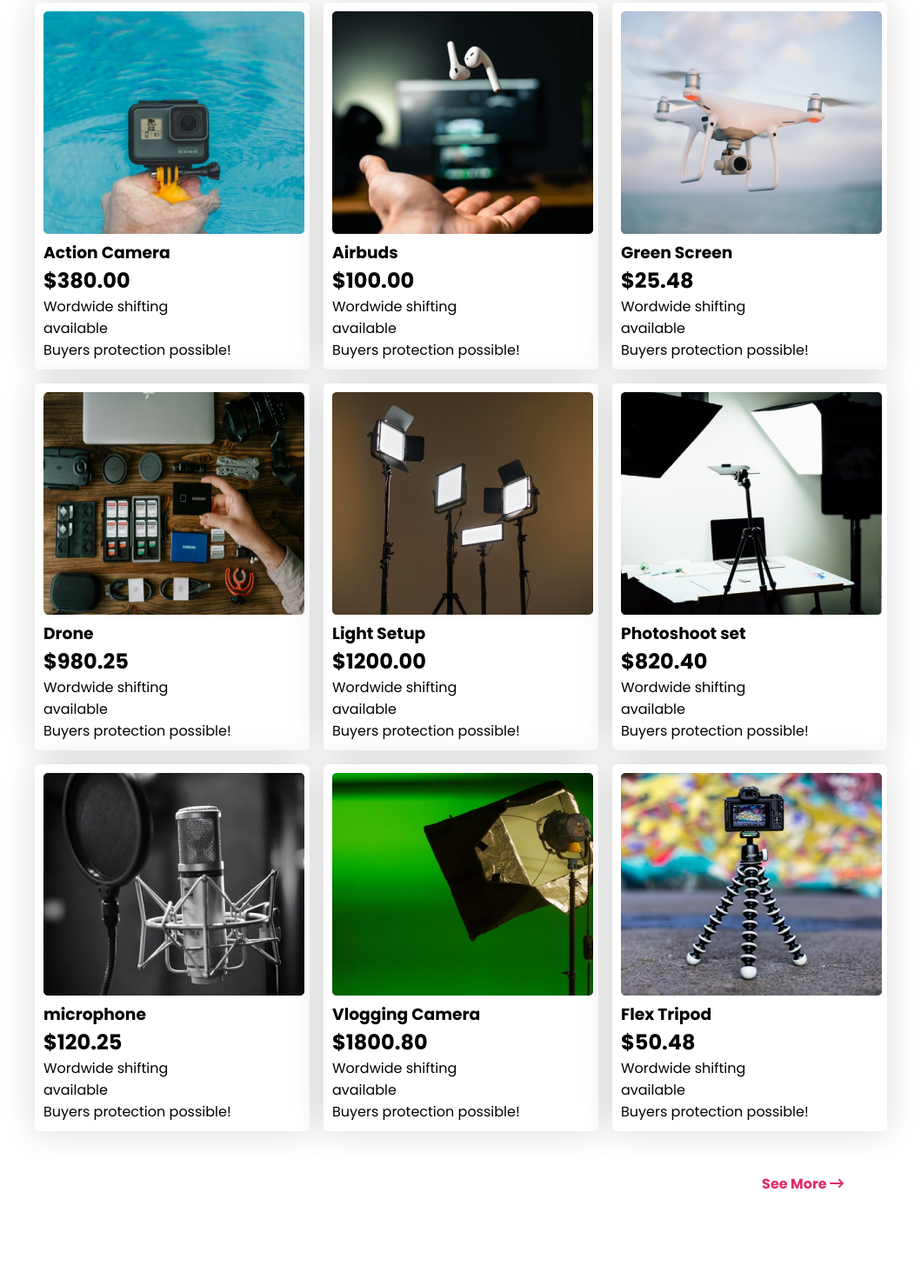
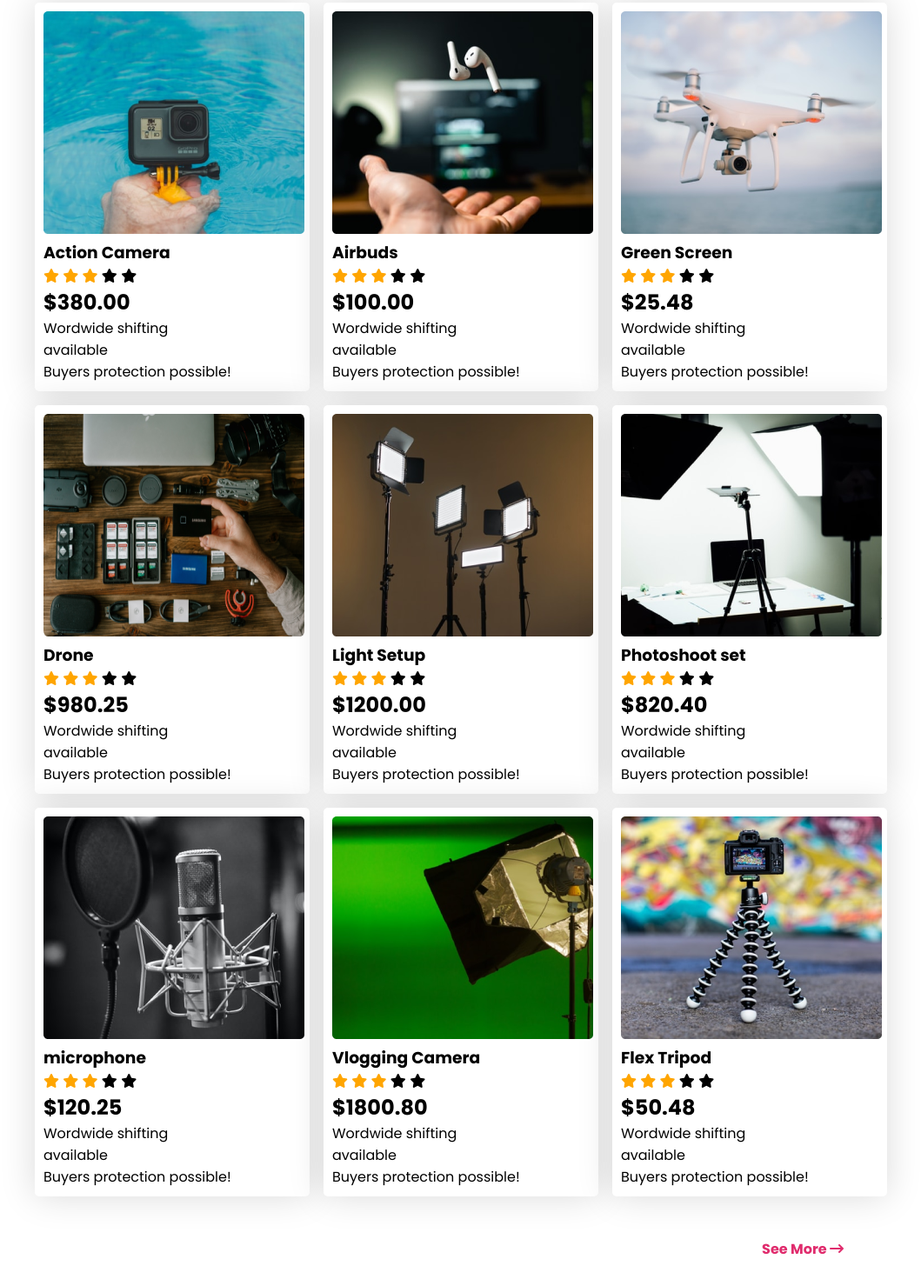
Before and after one commit to shohaib1996/influencer-gear-solve, a plain HTML site: page index.html in a window 1280 px wide. Shown: the part 895-2366 px from the top of the page at 87% size, without its empty margins (110-1169 px from the left). Drawn offline with Linux system fonts and the light colour scheme.

Commit message:
review added

```diff
--- a/index.html
+++ b/index.html
@@ -5,6 +5,8 @@
     <meta charset="UTF-8">
     <meta name="viewport" content="width=device-width, initial-scale=1.0">
     <title>Influencer Gear</title>
+    <link rel="stylesheet" href="https://cdnjs.cloudflare.com/ajax/libs/font-awesome/4.7.0/css/font-awesome.min.css">
+
     <link rel="preconnect" href="https://fonts.googleapis.com">
     <link rel="preconnect" href="https://fonts.gstatic.com" crossorigin>
     <link
@@ -32,7 +34,8 @@
         <div class="header-content">
             <div class="header-info">
                 <h1 class="header-title">Start your Journey as Influencer</h1>
-                <p class="header-desc">Lorem ipsum dolor sit amet, consectetur adipiscing elit. Sem vestibulum sed scelerisque eros. Lectus faucibus.</p>
+                <p class="header-desc">Lorem ipsum dolor sit amet, consectetur adipiscing elit. Sem vestibulum sed
+                    scelerisque eros. Lectus faucibus.</p>
                 <button class="btn-primary">Preebook Now <i class="fa-solid fa-arrow-right-long"></i></button>
             </div>
             <div class="header-img">
@@ -58,54 +61,117 @@
                 <div class="card">
                     <img src="images/action.png" alt="">
                     <h3 class="card-title">Action Camera</h3>
+                    <div class="review">
+                        <span class="fa fa-star checked"></span>
+                        <span class="fa fa-star checked"></span>
+                        <span class="fa fa-star checked"></span>
+                        <span class="fa fa-star"></span>
+                        <span class="fa fa-star"></span>
+                    </div>
                     <h2 class="card-price">$380.00</h2>
                     <p class="card-desc">Wordwide shifting <br>available<br>Buyers protection possible!</p>
                 </div>
                 <div class="card">
                     <img src="images/airpod.png" alt="">
                     <h3 class="card-title">Airbuds</h3>
+                    <div class="review">
+                        <span class="fa fa-star checked"></span>
+                        <span class="fa fa-star checked"></span>
+                        <span class="fa fa-star checked"></span>
+                        <span class="fa fa-star"></span>
+                        <span class="fa fa-star"></span>
+                    </div>
                     <h2 class="card-price">$100.00</h2>
                     <p class="card-desc">Wordwide shifting <br>available<br>Buyers protection possible!</p>
                 </div>
                 <div class="card">
                     <img src="images/drone.png" alt="">
                     <h3 class="card-title">Green Screen</h3>
+                    <div class="review">
+                        <span class="fa fa-star checked"></span>
+                        <span class="fa fa-star checked"></span>
+                        <span class="fa fa-star checked"></span>
+                        <span class="fa fa-star"></span>
+                        <span class="fa fa-star"></span>
+                    </div>
                     <h2 class="card-price">$25.48</h2>
                     <p class="card-desc">Wordwide shifting <br>available<br>Buyers protection possible!</p>
                 </div>
                 <div class="card">
                     <img src="images/gear.png" alt="">
                     <h3 class="card-title">Drone</h3>
+                    <div class="review">
+                        <span class="fa fa-star checked"></span>
+                        <span class="fa fa-star checked"></span>
+                        <span class="fa fa-star checked"></span>
+                        <span class="fa fa-star"></span>
+                        <span class="fa fa-star"></span>
+                    </div>
                     <h2 class="card-price">$980.25</h2>
                     <p class="card-desc">Wordwide shifting <br>available<br>Buyers protection possible!</p>
                 </div>
                 <div class="card">
                     <img src="images/lights.png" alt="">
                     <h3 class="card-title">Light Setup</h3>
+                    <div class="review">
+                        <span class="fa fa-star checked"></span>
+                        <span class="fa fa-star checked"></span>
+                        <span class="fa fa-star checked"></span>
+                        <span class="fa fa-star"></span>
+                        <span class="fa fa-star"></span>
+                    </div>
                     <h2 class="card-price">$1200.00</h2>
                     <p class="card-desc">Wordwide shifting <br>available<br>Buyers protection possible!</p>
                 </div>
                 <div class="card">
                     <img src="images/setup.png" alt="">
                     <h3 class="card-title">Photoshoot set</h3>
+                    <div class="review">
+                        <span class="fa fa-star checked"></span>
+                        <span class="fa fa-star checked"></span>
+                        <span class="fa fa-star checked"></span>
+                        <span class="fa fa-star"></span>
+                        <span class="fa fa-star"></span>
+                    </div>
                     <h2 class="card-price">$820.40</h2>
                     <p class="card-desc">Wordwide shifting <br>available<br>Buyers protection possible!</p>
                 </div>
                 <div class="card">
                     <img src="images/mic.png" alt="">
                     <h3 class="card-title">microphone</h3>
+                    <div class="review">
+                        <span class="fa fa-star checked"></span>
+                        <span class="fa fa-star checked"></span>
+                        <span class="fa fa-star checked"></span>
+                        <span class="fa fa-star"></span>
+                        <span class="fa fa-star"></span>
+                    </div>
                     <h2 class="card-price">$120.25</h2>
                     <p class="card-desc">Wordwide shifting <br>available<br>Buyers protection possible!</p>
                 </div>
                 <div class="card">
                     <img src="images/single-light.png" alt="">
                     <h3 class="card-title">Vlogging Camera</h3>
+                    <div class="review">
+                        <span class="fa fa-star checked"></span>
+                        <span class="fa fa-star checked"></span>
+                        <span class="fa fa-star checked"></span>
+                        <span class="fa fa-star"></span>
+                        <span class="fa fa-star"></span>
+                    </div>
                     <h2 class="card-price">$1800.80</h2>
                     <p class="card-desc">Wordwide shifting <br>available<br>Buyers protection possible!</p>
                 </div>
                 <div class="card">
                     <img src="images/tripod.png" alt="">
                     <h3 class="card-title">Flex Tripod</h3>
+                    <div class="review">
+                        <span class="fa fa-star checked"></span>
+                        <span class="fa fa-star checked"></span>
+                        <span class="fa fa-star checked"></span>
+                        <span class="fa fa-star"></span>
+                        <span class="fa fa-star"></span>
+                    </div>
                     <h2 class="card-price">$50.48</h2>
                     <p class="card-desc">Wordwide shifting <br>available<br>Buyers protection possible!</p>
                 </div>
@@ -119,7 +185,9 @@
                 </div>
                 <div class="feature-info">
                     <h2 class="feature-title">Featured products at one place</h2>
-                    <p class="feature-desc">Amet minim mollit non deserunt ullamco est sit aliqua dolordo amet sint. Velit officia consequat duis enim velit mollit. Exercitation veniam consequat sunt nostrud amet.</p>
+                    <p class="feature-desc">Amet minim mollit non deserunt ullamco est sit aliqua dolordo amet sint.
+                        Velit officia consequat duis enim velit mollit. Exercitation veniam consequat sunt nostrud amet.
+                    </p>
                     <button class="btn-primary">Join Now <i class="fa-solid fa-arrow-right-long"></i></button>
                 </div>
             </div>
@@ -128,7 +196,7 @@
     <footer>
         <div class="footer-container">
             <h2 class="footer-title">Influencer products</h2>
-            <p class="footer-desc">Copyright © 2020  influencer products <br>All rights reserved</p>
+            <p class="footer-desc">Copyright © 2020 influencer products <br>All rights reserved</p>
         </div>
         <div class="footer-icon">
             <i class="fa-brands fa-instagram"></i>
--- a/styles/gear.css
+++ b/styles/gear.css
@@ -98,7 +98,11 @@ nav li {
     grid-template-columns: repeat(3, 1fr);
     gap: 1rem;
     justify-content: center;
+    align-items: center;
 }
+.checked {
+    color: orange;
+  }
 
 .card {
     border-radius: 5px;
```
